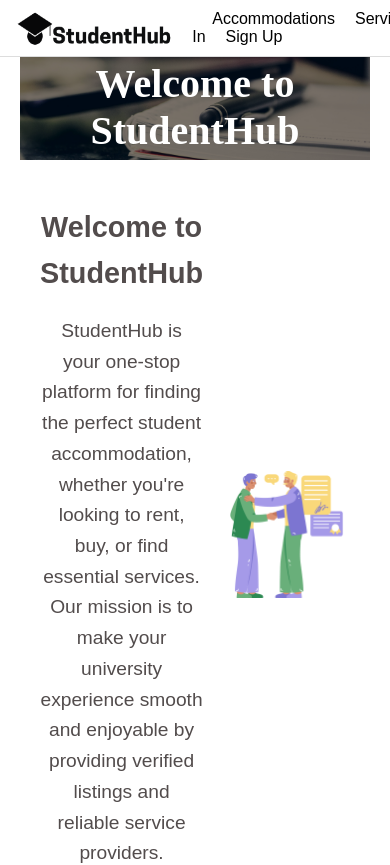
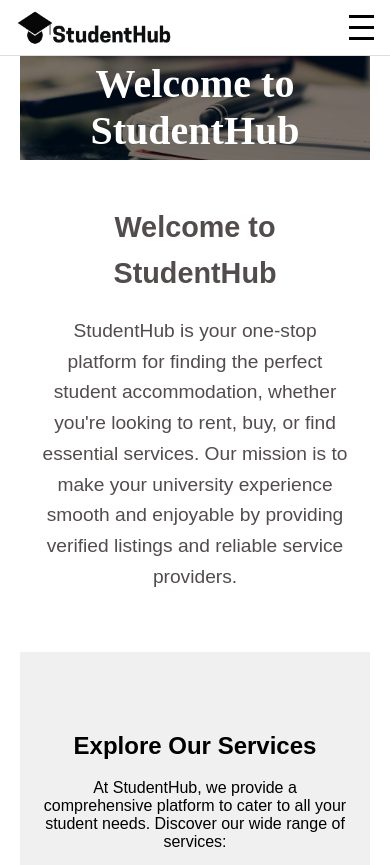
Before and after one commit to Kmmadu/student-portal, a React (Create React App) app in the folder student-portal/: page / in a window 390 px wide. Shown: the top 865 px of the page. Built offline with nearby package versions, Linux system fonts and the light colour scheme.

Commit message:
Made the home page mobile responsive

```diff
--- a/student-portal/public/index.html
+++ b/student-portal/public/index.html
@@ -1,14 +1,12 @@
 <!DOCTYPE html>
 <html lang="en">
+
 <head>
   <meta charset="utf-8" />
   <link rel="icon" href="%PUBLIC_URL%/favicon.ico" />
   <meta name="viewport" content="width=device-width, initial-scale=1" />
   <meta name="theme-color" content="#000000" />
-    <meta
-      name="description"
-      content="Web site created using create-react-app"
-    />
+  <meta name="description" content="Web site created using create-react-app" />
   <link rel="apple-touch-icon" href="%PUBLIC_URL%/logo192.png" />
   <!--
       manifest.json provides metadata used when your web app is installed on a
@@ -24,8 +22,9 @@
       work correctly both with client-side routing and a non-root public URL.
       Learn how to configure a non-root public URL by running `npm run build`.
     -->
-    <title>React App</title>
+  <title>Student Portal</title>
 </head>
+
 <body>
   <noscript>You need to enable JavaScript to run this app.</noscript>
   <div id="root"></div>
@@ -40,4 +39,5 @@
       To create a production bundle, use `npm run build` or `yarn build`.
     -->
 </body>
+
 </html>
--- a/student-portal/src/App.css
+++ b/student-portal/src/App.css
@@ -120,6 +120,23 @@
   /* Ensure the image fits within the parent container */
 }
 
+@media (max-width: 768px) {
+  .welcome-section .container {
+    flex-direction: column;
+  }
+
+  .image-box img {
+    display: none;
+  }
+
+  .welcome-section .grid {
+    flex-direction: column;
+  }
+
+  .welcome-section h1 {
+    text-align: center;
+  }
+}
 
 /* Explore Section Styles */
 .explore-section {
@@ -197,6 +214,24 @@
   content: ' ➔';
 }
 
+@media (max-width: 768px) {
+  .explore-section .image-container {
+    justify-content: center;
+  }
+
+  .explore-section .explore-box {
+    width: calc(90% - 10px);
+    /* Make the boxes wider on mobile */
+    margin-bottom: 20px;
+    /* Add space between rows */
+  }
+
+  .explore-section .read-more-link {
+    display: block;
+    /* Show "Read more" link on mobile */
+  }
+}
+
 /* "Why Choose Us" Section Styles */
 .why-choose-us .container {
   max-width: 1200px;
@@ -265,3 +300,60 @@
   color: #fff;
 
 }
+
+@media (max-width: 768px) {
+  .info-section .container {
+    grid-template-columns: 1fr;
+  }
+}
+
+.info-box {
+  background-color: #f4f4f4;
+  padding: 20px;
+  border-radius: 5px;
+  box-shadow: 0 0 10px rgba(0, 0, 0, 0.1);
+}
+
+
+/* Hamburger Menu */
+.menu-icon {
+  display: none;
+  flex-direction: column;
+  cursor: pointer;
+}
+
+.menu-icon .bar {
+  width: 25px;
+  height: 3px;
+  background-color: black;
+  margin: 4px 0;
+  transition: 0.4s;
+}
+
+/* Mobile Styles */
+@media (max-width: 768px) {
+  .nav {
+    display: none;
+    flex-direction: column;
+    position: absolute;
+    top: 60px;
+    left: 0;
+    width: 100%;
+    background-color: white;
+    padding: 20px;
+    box-shadow: 0 4px 8px rgba(0, 0, 0, 0.1);
+    z-index: 999;
+  }
+
+  .nav.open {
+    display: flex;
+  }
+
+  .menu-icon {
+    display: flex;
+  }
+
+  .header {
+    justify-content: space-between;
+  }
+}
--- a/student-portal/src/App.js
+++ b/student-portal/src/App.js
@@ -1,4 +1,4 @@
-import React from 'react';
+import React, { useState } from 'react';
 import { BrowserRouter as Router, Route, Routes, Link } from 'react-router-dom';
 import Home from './Home';
 import './App.css';
@@ -6,6 +6,12 @@
 import SignUp from './SignUp';
 
 function App() {
+  const [isMenuOpen, setIsMenuOpen] = useState(false);
+
+  const toggleMenu = () => {
+    setIsMenuOpen(!isMenuOpen);
+  };
+
   return (
     <Router>
       <div className="App">
@@ -14,15 +20,21 @@
           <div className="logo">
             <img src={process.env.PUBLIC_URL + "/studenthub.png"} alt="StudentHub Logo" className="logo" />
           </div>
-          <nav className="nav">
-            <Link to="/">Accommodations</Link>
-            <Link to="/">Services</Link>
-            <Link to="/">Shop</Link>
-            <Link to="/">FAQs</Link>
-            <Link to="/">Community</Link>
-            <Link to="/signin">Log In</Link>
-            <Link to="/signup">Sign Up</Link>
+          <nav className={`nav ${isMenuOpen ? 'open' : ''}`}>
+            <Link to="/" onClick={() => setIsMenuOpen(false)}>Accommodations</Link>
+            <Link to="/" onClick={() => setIsMenuOpen(false)}>Services</Link>
+            <Link to="/" onClick={() => setIsMenuOpen(false)}>Shop</Link>
+            <Link to="/" onClick={() => setIsMenuOpen(false)}>FAQs</Link>
+            <Link to="/" onClick={() => setIsMenuOpen(false)}>Community</Link>
+            <Link to="/signin" onClick={() => setIsMenuOpen(false)}>Log In</Link>
+            <Link to="/signup" onClick={() => setIsMenuOpen(false)}>Sign Up</Link>
           </nav>
+          {/* Hamburger Menu Button */}
+          <div className="menu-icon" onClick={toggleMenu}>
+            <div className="bar"></div>
+            <div className="bar"></div>
+            <div className="bar"></div>
+          </div>
         </header>
 
         {/* Define Routes */}
```
Lines whose indentation alone changed are shown as unchanged.
